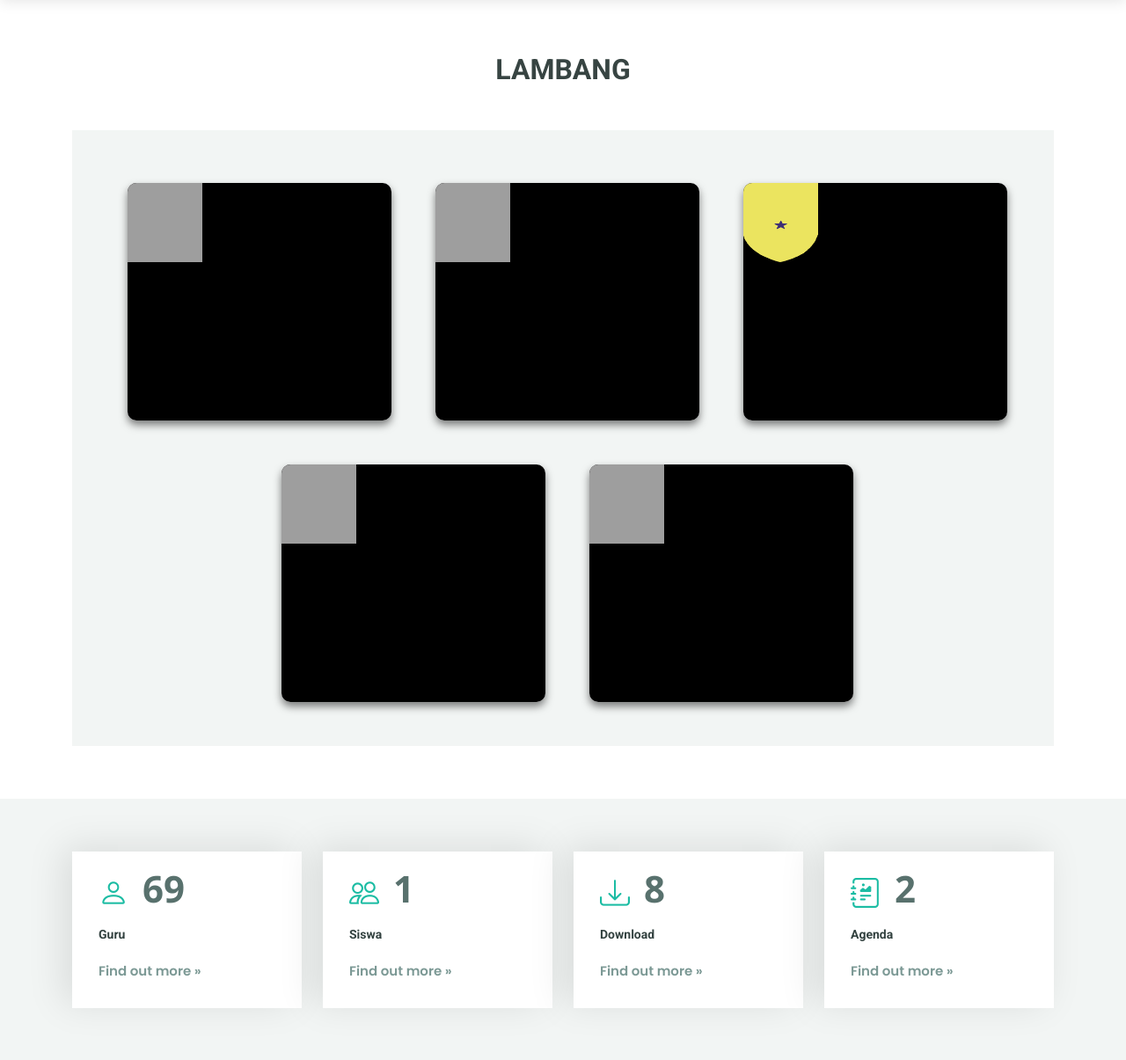
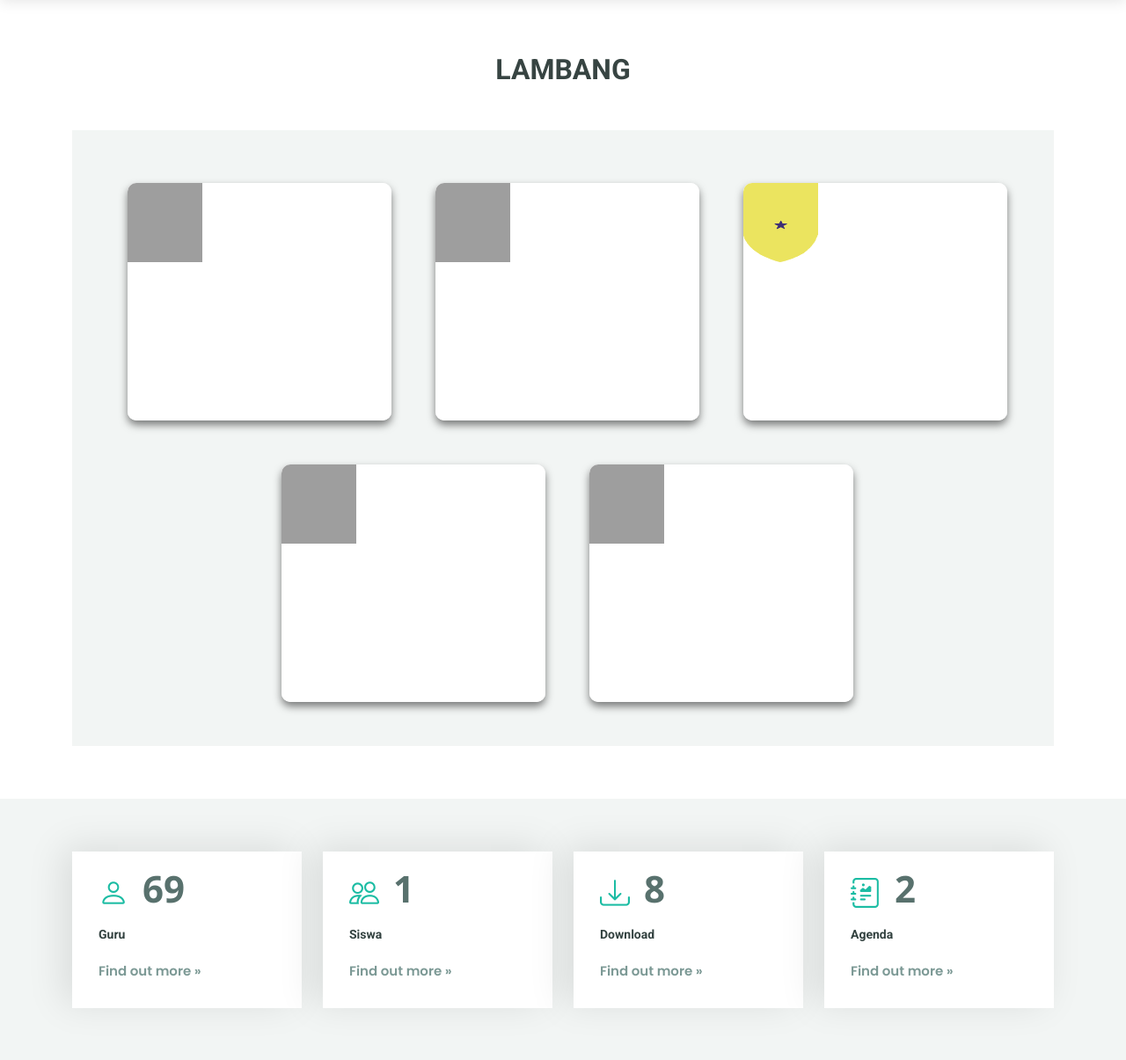
Before and after one commit to magiuz/project-aka, a CodeIgniter app: page /project-aka/index.php/lambang/index in a window 1280 px wide. Shown: the part 70-1275 px from the top of the page at 88% size. Run offline with CodeIgniter, Linux system fonts and the light colour scheme; data comes from the database, SQL or seed files in the repository; some libraries are stand-ins or nearby versions; grey boxes are pictures that could not be loaded.

Commit message:
Update v_lambang.php

```diff
--- a/application/views/depan/v_lambang.php
+++ b/application/views/depan/v_lambang.php
@@ -92,7 +92,7 @@
             left: 0;
             width: 100%;
             height: 100%;
-            background-color: #000;
+            background-color: #fff;
             transition: 0.5s;
             z-index: 1;
 
@@ -151,16 +151,18 @@
             </div>
 
             <div class="container1">
+
                 <div class="box">
+                <h3>Bentuk Umum</h3>
+                        <p>Bentuk umum seperti huruf alif, hal ini
+                            mengandung arti bahwa Al-Kautsar ingin menjadi
+                            yang nomor satu.
+                        </p>
                     <div class="image">
                         <img src="theme/images/lambangalif.png" width="85px" height="90px">
                     </div>
                     <div class="content">
-                        <h3>Bentuk Umum</h3>
-                        <p>Bentuk umum seperti huruf alif, hal ini
-                            mengandung arti bahwa Al-Kautsar ingin menjadi
-                            yang nomor satu.
-                        </p>
+
                     </div>
 
                 </div>
```
